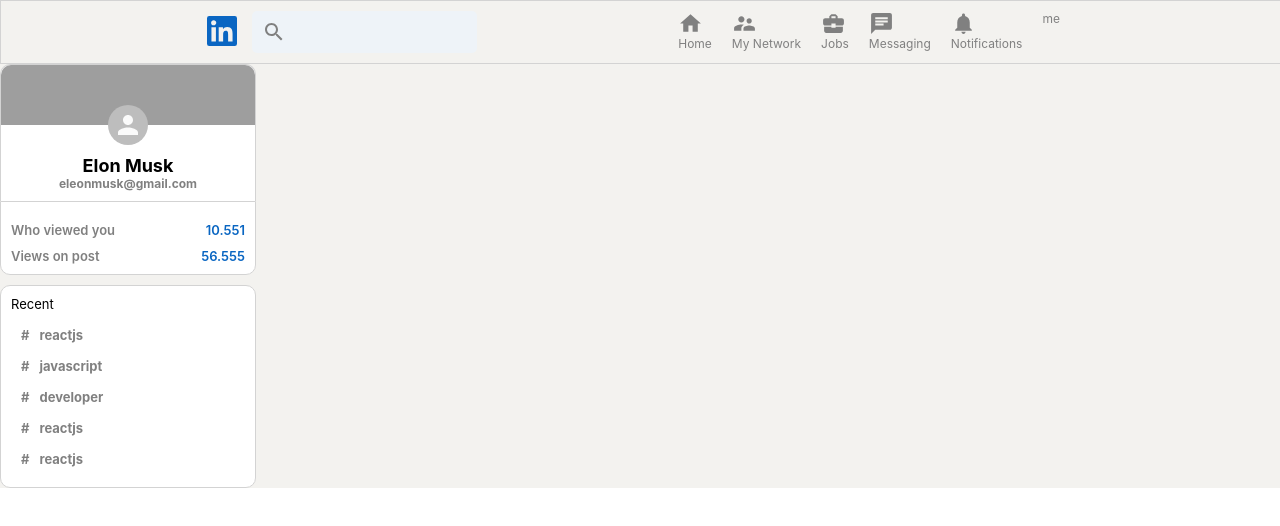
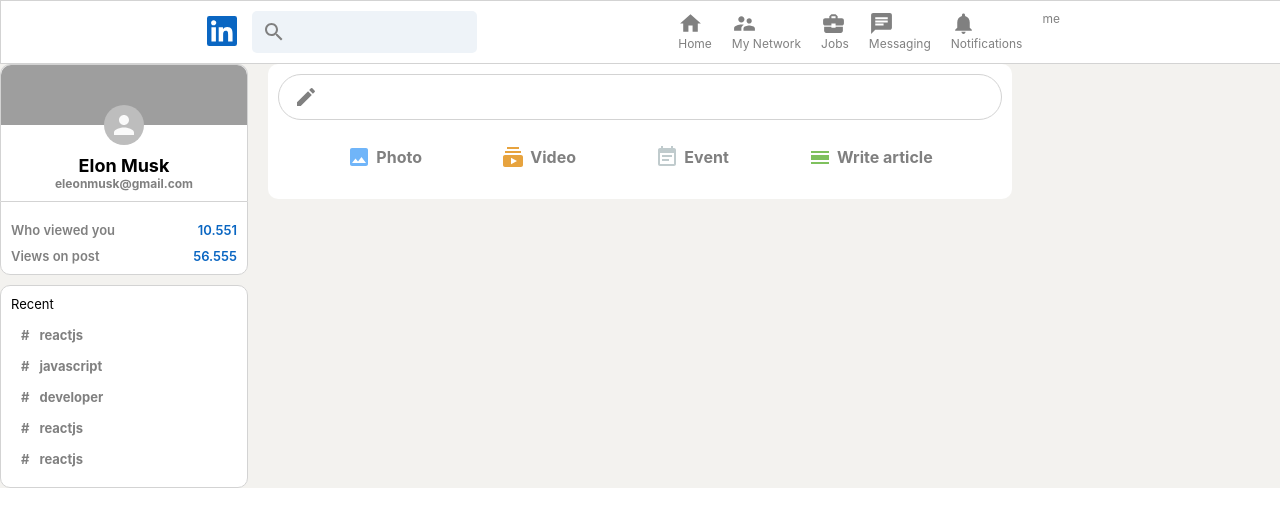
Before and after one commit to jttrevis/linkedin-clone, a React (Create React App) app: page / in a window 1280 px wide. Shown: the top 526 px of the page. Built offline with nearby package versions, Linux system fonts and the light colour scheme; grey boxes are pictures that could not be loaded.

Commit message:
added feed section

```diff
--- a/src/App.jsx
+++ b/src/App.jsx
@@ -1,4 +1,5 @@
 import './App.css';
+import Feed from './components/Feed/Feed';
 import Header from './components/Header/Header';
 import Sidebar from './components/Sidebar/Sidebar';
 
@@ -9,6 +10,7 @@
 
 			<div className='app__body'>
 				<Sidebar />
+				<Feed />
 			</div>
 		</div>
 	);
--- a/src/components/Feed/Feed.css
+++ b/src/components/Feed/Feed.css
@@ -0,0 +1,44 @@
+.feed {
+  flex: 0.6;
+  margin: 0 20px;
+}
+
+.feed__inputContainer {
+  background-color: white;
+
+  padding: 10px;
+  padding-bottom: 20px;
+  border-radius: 10px;
+  margin-bottom: 20px;
+}
+
+.feed__input{
+  border: 1px solid lightgray;
+  border-radius: 30px;
+  display: flex;
+  padding: 10px;
+  color: gray;
+  padding-left: 15px;
+}
+
+.feed__input > form {
+  display: flex;
+  width: 100%;
+}
+
+.feed__input > form > input {
+  border: none;
+  flex: 1;
+  margin-left: 10px;
+  outline-width: 0;
+  font-weight: 600;
+}
+
+.feed__input > form > button {
+  display: none;
+}
+
+.feed__inputOptions {
+  display: flex;
+  justify-content: space-evenly;
+}
--- a/src/components/Feed/Feed.jsx
+++ b/src/components/Feed/Feed.jsx
@@ -0,0 +1,46 @@
+import './Feed.css';
+import CreateIcon from '@mui/icons-material/Create';
+import InputOptions from './../InputOptions/InputOptions';
+import ImageIcon from '@mui/icons-material/Image';
+import SubscriptionsIcon from '@mui/icons-material/Subscriptions';
+import EventNoteIcon from '@mui/icons-material/EventNote';
+import CalendarViewDayIcon from '@mui/icons-material/CalendarViewDay';
+const Feed = () => {
+	return (
+		<div className='feed'>
+			<div className='feed__inputContainer'>
+				<div className='feed__input'>
+					<CreateIcon />
+					<form className=''>
+						<input type='text' />
+						<button type='submit'>Send</button>
+					</form>
+				</div>
+				<div className='feed__inputOptions'>
+					<InputOptions
+						Icon={ImageIcon}
+						title='Photo'
+						color='#70b5f9'
+					/>
+					<InputOptions
+						Icon={SubscriptionsIcon}
+						title='Video'
+						color='#e7a33e'
+					/>
+					<InputOptions
+						Icon={EventNoteIcon}
+						title='Event'
+						color='#c0cbcd'
+					/>
+					<InputOptions
+						Icon={CalendarViewDayIcon}
+						title='Write article'
+						color='#7fc15e'
+					/>
+				</div>
+			</div>
+		</div>
+	);
+};
+
+export default Feed;
--- a/src/components/Header/Header.css
+++ b/src/components/Header/Header.css
@@ -6,6 +6,7 @@
   justify-content: space-evenly;
   border: 0.1px solid lightgray;
   padding-top: 10px;
+  background-color: white;
   padding-bottom: 10px;
   width: 100%;
 
--- /dev/null
+++ b/src/components/InputOptions/InputOptions.css
@@ -0,0 +1,17 @@
+.inputOptions {
+  display: flex;
+  align-items: center;
+  margin-top: 15px;
+  color: gray;
+  padding: 10px;
+  cursor: pointer;
+}
+
+.inputOptions:hover {
+  background-color: whitesmoke;
+  border-radius: 10px;
+}
+
+.inputOptions > h4 {
+  margin-left: 5px;
+}
--- /dev/null
+++ b/src/components/InputOptions/InputOptions.jsx
@@ -0,0 +1,12 @@
+import React from 'react';
+import './InputOptions.css';
+const InputOptions = ({ title, Icon, color }) => {
+	return (
+		<div className='inputOptions'>
+			<Icon style={{ color: color }} />
+			<h4>{title}</h4>
+		</div>
+	);
+};
+
+export default InputOptions;
```
Also changed, not shown: src/components/Posts/Posts.css (added), src/components/Posts/Posts.jsx (added).
